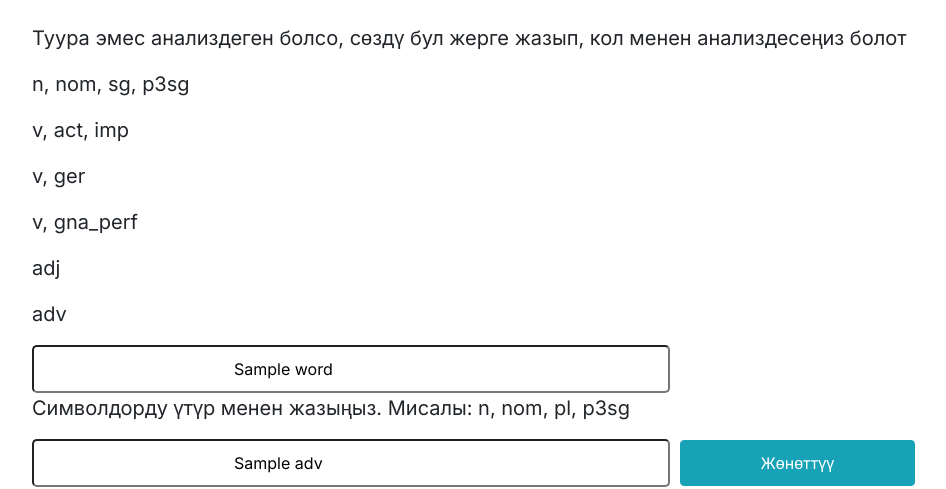
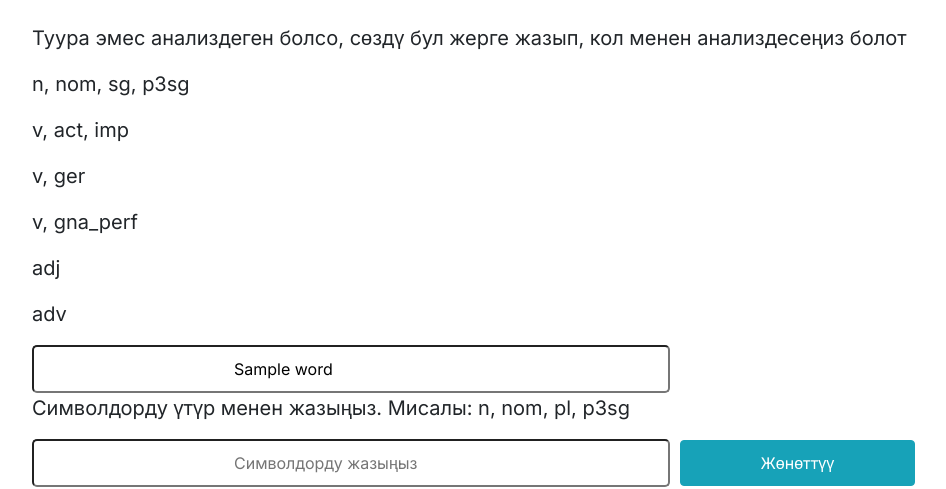
Before and after one commit to Adilet-Baktybekov/twomorphanalyzer_diploma, a Django app: template templates/analyzer_website/response.html in a window 1280 px wide. Shown: the part 594-1083 px from the top of the page, without its empty margins (38-984 px from the left). Run offline with Django 3.2, Linux system fonts and the light colour scheme; the template is opened without the code that fills it: most values are stand-ins (such as "Sample title", 1, 10 or a date in 2020); some libraries are stand-ins or nearby versions.

Commit message:
general refactoring and added some words

```diff
--- a/analyzer_website/views.py
+++ b/analyzer_website/views.py
@@ -35,15 +35,13 @@ def validate(request):
       all_symbols = ans.symbols_list
       all_endings = ans.symbols
       text_res = ans.result_text
-      adv = 'adj'
       dict = {
           'word': word,
           'root': root,
           'part_of_speech': part_of_speech,
           'all_symbols': all_symbols,
           'all_endings': all_endings,
-          'text': text_res,
-          'adv': adv
+          'text': text_res
       }
       return render(request, 'analyzer_website/response.html', dict)
 dict = {}
--- a/templates/analyzer_website/response.html
+++ b/templates/analyzer_website/response.html
@@ -69,7 +69,7 @@
                            class="kg-form-input ui-autocomplete-input" autocorrect="off" autocomplete="off"
                            autocapitalize="off" style="margin-right:5px; padding: 10px 200px; border-radius: 5px;">
                     <p class="lead">Символдорду үтүр менен жазыңыз. Мисалы: n, nom, pl, p3sg</p>
-                    <input type="text" placeholder="Символдорду жазыңыз" id="wd3" name="symbols" value="{{adv}}"
+                    <input type="text" placeholder="Символдорду жазыңыз" id="wd3" name="symbols"
                            class="kg-form-input ui-autocomplete-input" autocorrect="off" autocomplete="off"
                            autocapitalize="off" style="margin-right:5px; padding: 10px 200px; border-radius: 5px;">
                     <input type="submit" id="btn2" class="morfo-button btn btn-info" value="Жөнөттүү"
```
